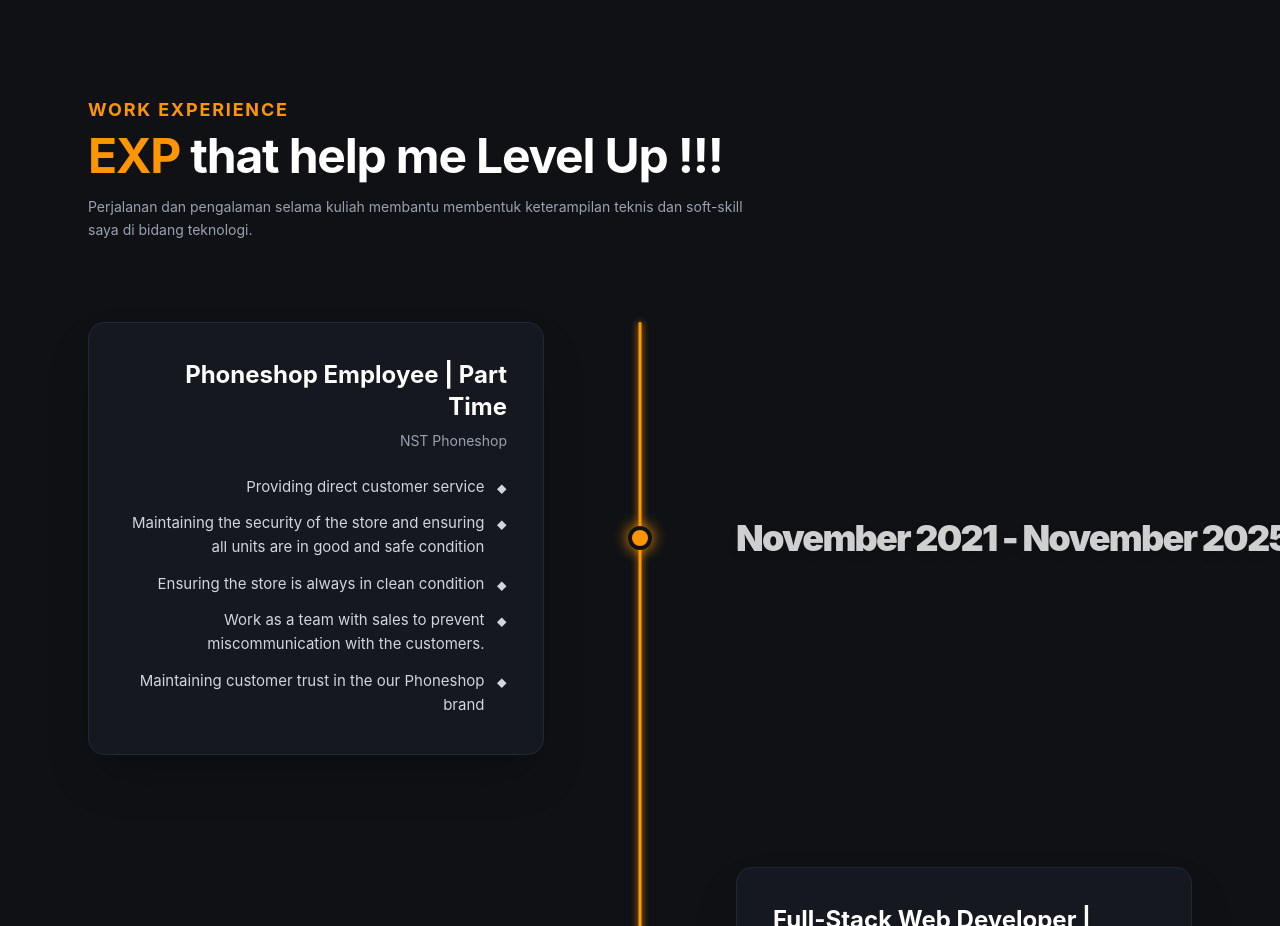
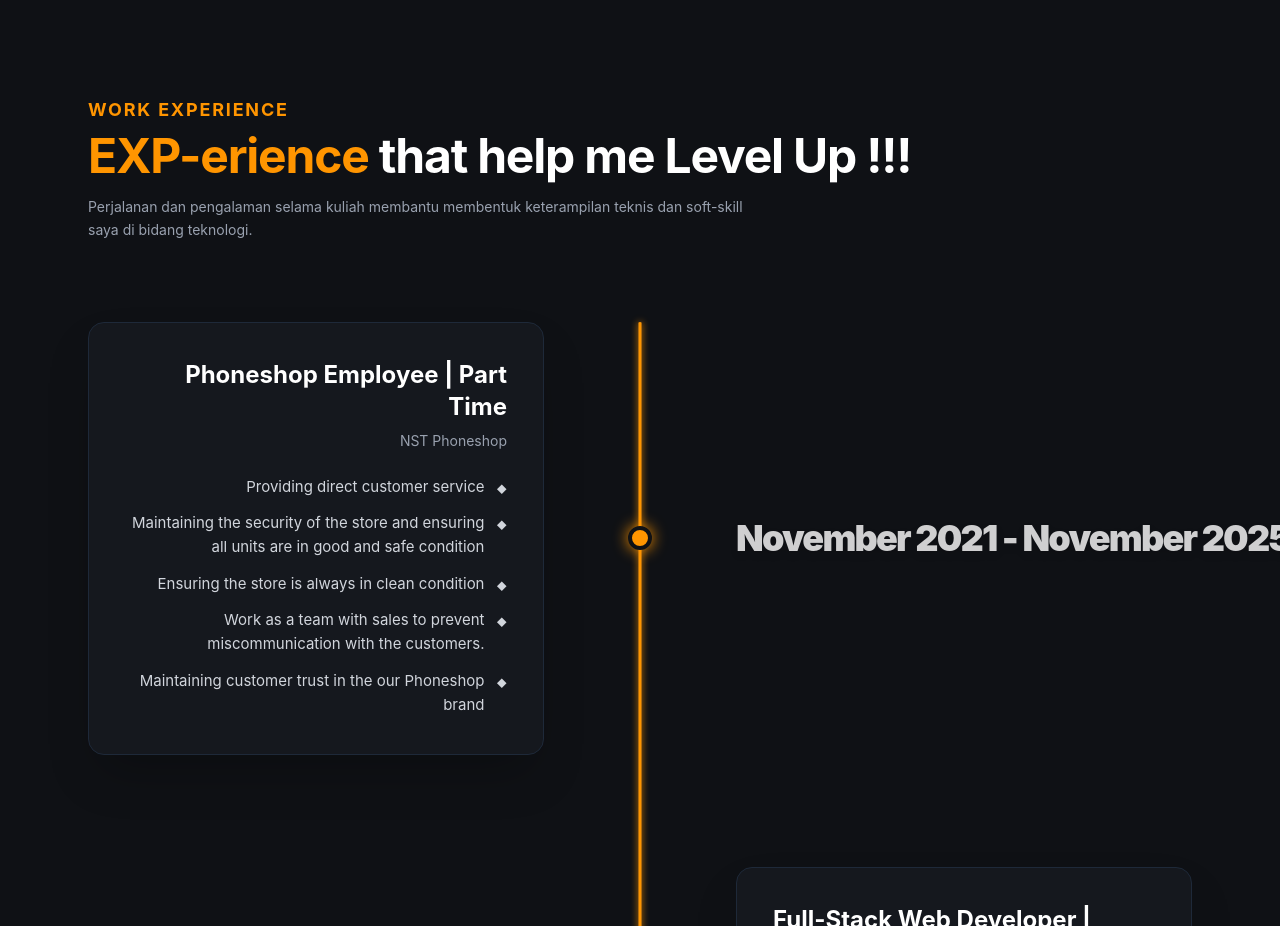
Before and after one commit to Dhaoed/Portofolio, a React (Vite) app: page / in a window 1280 px wide. Shown: the part 1600-2526 px from the top of the page. Built offline with nearby package versions, Linux system fonts and the light colour scheme.

Commit message:
Update Experience.jsx

```diff
--- a/src/sections/Experience.jsx
+++ b/src/sections/Experience.jsx
@@ -97,7 +97,7 @@ export const Experience = ({ onShowProjects }) => {
                 >
                     <h3 className="text-[#ff9500] font-bold text-lg mb-2 uppercase tracking-widest">Work Experience</h3>
                     <h2 className="text-4xl md:text-5xl font-bold text-white tracking-tight mb-4">
-                        <span className="text-[#ff9500]">EXP</span> that help me Level Up !!!
+                        <span className="text-[#ff9500]">EXP-erience</span> that help me Level Up !!!
                     </h2>
                     <p className="text-gray-400 text-sm leading-relaxed max-w-2xl mx-auto md:mx-0">
                         Perjalanan dan pengalaman selama kuliah membantu membentuk keterampilan teknis dan soft-skill saya di bidang teknologi.
```
